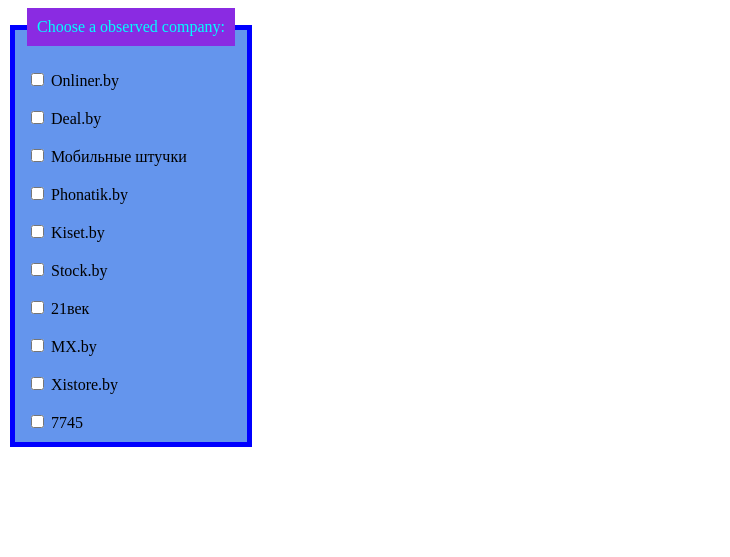
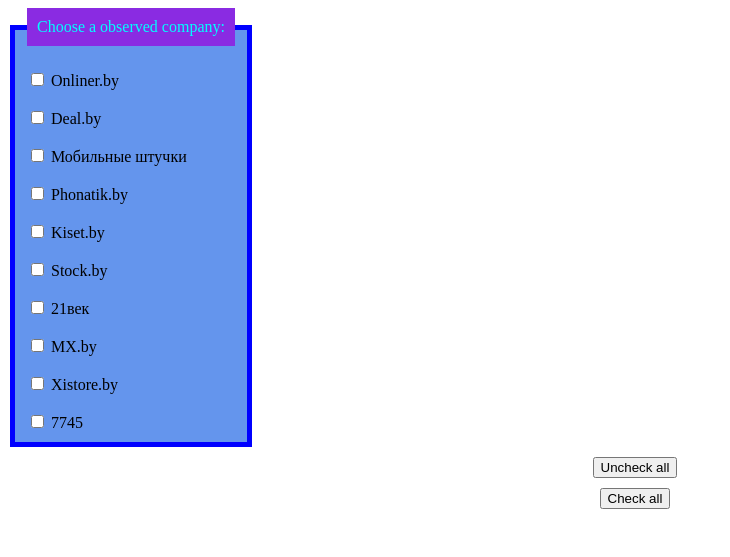
Before and after one commit to wave-or-corpuscula/MonitoringSystem, a Django app: page /prices/ in a window 1280 px wide. Shown: the top 557 px of the page, without its empty margins (0-730 px from the left). Run offline with Django 4.2, Linux system fonts and the light colour scheme; data comes from the database, SQL or seed files in the repository.

Commit message:
Add check and uncheck buttons to prices form

```diff
--- a/ijusthavealook/parsing/static/parsing/css/styles.css
+++ b/ijusthavealook/parsing/static/parsing/css/styles.css
@@ -21,9 +21,19 @@
   padding: 10px;
   margin: 10px;
 
-  height: 300px;
+  height: 100px;
 }
 
 .selected-ids-block {
   display: inline-block;
 }
+
+.button-container {
+  text-align: center;
+  margin-top: 10px;
+}
+
+.button-container button {
+  display: inline;
+  margin-right: 10px;
+}
--- /dev/null
+++ b/ijusthavealook/parsing/static/parsing/js/check_all_checkboxes.js
@@ -0,0 +1,20 @@
+document.addEventListener('DOMContentLoaded', function () {
+    const checkboxes = document.querySelectorAll('.observed-checkbox');
+    const selectedIdsBlock = document.getElementById('selected-ids-block');
+
+    document.getElementById('check-all-checkboxes').addEventListener('click', function () {
+        checkboxes.forEach(checkbox => {
+            checkbox.checked = true;
+            const checkboxText = checkbox.getAttribute('name');
+            createNewIdBlock(checkbox.id, checkboxText);
+        });
+    });
+
+    function createNewIdBlock(id, text) {
+        const newElement = document.createElement('div');
+        newElement.className = 'selected-id-block';
+        newElement.setAttribute('data-id', id);
+        newElement.textContent = `${text}`;
+        selectedIdsBlock.appendChild(newElement);
+    }
+});
--- /dev/null
+++ b/ijusthavealook/parsing/static/parsing/js/clear_checkboxes.js
@@ -0,0 +1,18 @@
+document.addEventListener('DOMContentLoaded', function () {
+    const checkboxes = document.querySelectorAll('.observed-checkbox');
+    const selectedIdsBlock = document.getElementById('selected-ids-block');
+
+    document.getElementById('clear-checkboxes').addEventListener('click', function () {
+        checkboxes.forEach(checkbox => {
+            checkbox.checked = false;
+            removeIdBlock(checkbox.id);
+        });
+    });
+
+    function removeIdBlock(id) {
+        const elementToRemove = selectedIdsBlock.querySelector(`.selected-id-block[data-id="${id}"]`);
+        if (elementToRemove) {
+            selectedIdsBlock.removeChild(elementToRemove);
+        }
+    }
+});
--- a/ijusthavealook/parsing/templates/parsing/prices.html
+++ b/ijusthavealook/parsing/templates/parsing/prices.html
@@ -1,4 +1,5 @@
 {% load static %}
+
 <!DOCTYPE html>
 <html lang="en">
 <head>
@@ -6,41 +7,10 @@
     <meta name="viewport" content="width=device-width, initial-scale=1.0">
     <title>{{ title }}</title>
     <link type="text/css" rel="stylesheet" href="{% static 'parsing/css/styles.css' %}"/>
+    <script src="{% static 'parsing/js/checkboxes_checking.js' %}"></script>
+    <script src="{% static 'parsing/js/clear_checkboxes.js' %}"></script>
+    <script src="{% static 'parsing/js/check_all_checkboxes.js' %}"></script>
 </head>
-
-<script>
-    document.addEventListener('DOMContentLoaded', function () {
-        const checkboxes = document.querySelectorAll('.observed-checkbox');
-        const selectedIdsBlock = document.getElementById('selected-ids-block');
-
-        checkboxes.forEach(checkbox => {
-            checkbox.addEventListener('change', function () {
-                const checkboxId = checkbox.id;
-                if (checkbox.checked) {
-                    createNewIdBlock(checkboxId);
-                } else {
-                    removeIdBlock(checkboxId);
-                }
-            });
-        });
-
-        function createNewIdBlock(id) {
-            const newElement = document.createElement('div');
-            newElement.className = 'selected-id-block';
-            newElement.setAttribute('data-id', id);
-            newElement.textContent = `Выбран ID: ${id}`;
-            selectedIdsBlock.appendChild(newElement);
-        }
-
-        function removeIdBlock(id) {
-            const elementToRemove = selectedIdsBlock.querySelector(`.selected-id-block[data-id="${id}"]`);
-            if (elementToRemove) {
-                selectedIdsBlock.removeChild(elementToRemove);
-            }
-        }
-    });
-</script>
-
 
 <body>
 
@@ -61,6 +31,14 @@
         <!-- Здесь будут отображаться выбранные ID -->
     </div>
 
+    <div class="button-container">
+        <button id="clear-checkboxes">Uncheck all</button>
+    </div>
+
+    <div class="button-container">
+        <button id="check-all-checkboxes">Check all</button>
+    </div>
+
 </body>
 
 </html>
```
Also changed, not shown: ijusthavealook/parsing/static/parsing/js/checkboxes_checking.js (added, +31 -0 lines).
